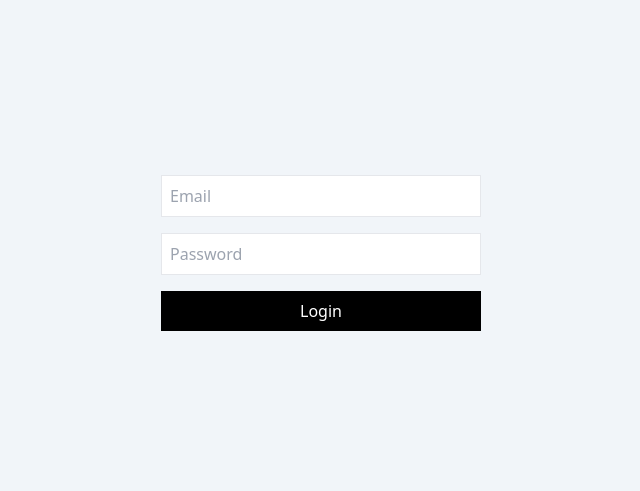
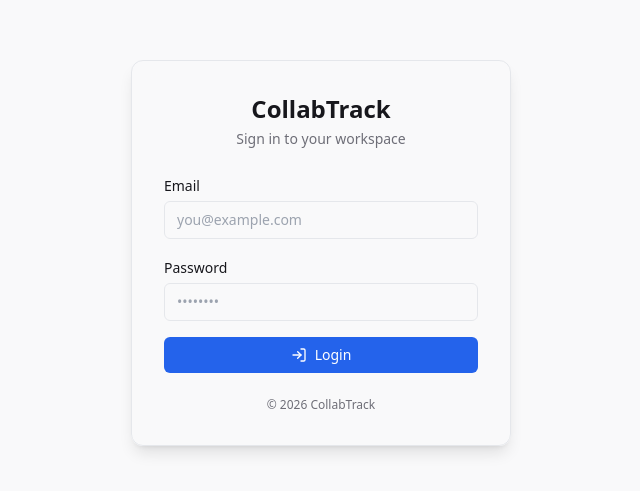
Before and after one commit to arunsinghcodes/collabtrack-frontend, a Next.js app: page /login in a window 1280 px wide. Shown: the part 147-638 px from the top of the page, without its empty margins (319-959 px from the left). Built offline with nearby package versions, Linux system fonts and the light colour scheme.

Commit message:
feat: Login page redesgib

```diff
--- a/src/app/(auth)/layout.js
+++ b/src/app/(auth)/layout.js
@@ -1,6 +1,7 @@
 export default function AuthLayout({ children }) {
   return (
-    <div className="min-h-screen flex items-center justify-center bg-slate-100">
+    <div className="min-h-screen flex items-center justify-center bg-background">
+      <div className="absolute inset-0 -z-10 bg-gradient-to-br from-primary/10 via-background to-background" />
       {children}
     </div>
   );
--- a/src/app/(auth)/login/page.js
+++ b/src/app/(auth)/login/page.js
@@ -1,50 +1,117 @@
 "use client";
 
 import { useState } from "react";
+import { useRouter } from "next/navigation";
 import { loginApi } from "@/services/auth.service";
-import { useRouter } from "next/navigation";
+import { Loader2, LogIn } from "lucide-react";
 
 export default function LoginPage() {
   const router = useRouter();
+
   const [email, setEmail] = useState("");
   const [password, setPassword] = useState("");
+  const [loading, setLoading] = useState(false);
+  const [error, setError] = useState("");
 
   const handleLogin = async () => {
+    if (!email || !password) {
+      setError("Email and password required");
+      return;
+    }
+
     try {
+      setLoading(true);
+      setError("");
+
       const res = await loginApi({ email, password });
 
       localStorage.setItem("accessToken", res.data.data.accessToken);
 
       router.push("/dashboard");
     } catch (err) {
-      alert("Invalid credentials");
+      setError("Invalid email or password");
+    } finally {
+      setLoading(false);
     }
   };
 
   return (
-    <div className="flex h-screen items-center justify-center">
-      <div className="w-80 space-y-4">
+    <div
+      className="
+        w-[380px]
+        rounded-xl
+        border
+        bg-background/80
+        backdrop-blur-md
+        p-8
+        shadow-lg
+      "
+    >
+      {/* Title */}
+      <div className="mb-6 text-center">
+        <h1 className="text-2xl font-semibold">CollabTrack</h1>
+        <p className="text-sm text-muted-foreground mt-1">
+          Sign in to your workspace
+        </p>
+      </div>
+
+      {/* Form */}
+      <div className="space-y-4">
+        <div>
+          <label className="text-sm font-medium">Email</label>
           <input
-          placeholder="Email"
-          className="w-full border p-2"
+            type="email"
+            placeholder="you@example.com"
             value={email}
             onChange={(e) => setEmail(e.target.value)}
+            className="
+              mt-1 w-full rounded-md border bg-background px-3 py-2
+              text-sm outline-none
+              focus:border-primary focus:ring-1 focus:ring-primary
+            "
           />
+        </div>
 
+        <div>
+          <label className="text-sm font-medium">Password</label>
           <input
             type="password"
-          placeholder="Password"
-          className="w-full border p-2"
+            placeholder="••••••••"
             value={password}
             onChange={(e) => setPassword(e.target.value)}
+            className="
+              mt-1 w-full rounded-md border bg-background px-3 py-2
+              text-sm outline-none
+              focus:border-primary focus:ring-1 focus:ring-primary
+            "
           />
+        </div>
+
+        {error && <p className="text-sm text-destructive">{error}</p>}
 
         <button
           onClick={handleLogin}
-          className="w-full bg-black text-white p-2"
+          disabled={loading}
+          className="
+            mt-2 flex w-full items-center justify-center gap-2
+            rounded-md bg-primary px-4 py-2 text-sm font-medium
+            text-primary-foreground
+            hover:bg-primary/90
+            disabled:opacity-60
+          "
         >
+          {loading ? (
+            <Loader2 className="h-4 w-4 animate-spin" />
+          ) : (
+            <LogIn className="h-4 w-4" />
+          )}
           Login
         </button>
+      </div>
+
+      {/* Footer */}
+      <div className="mt-6 text-center text-xs text-muted-foreground">
+        © {new Date().getFullYear()} CollabTrack
       </div>
     </div>
   );
--- a/src/app/layout.js
+++ b/src/app/layout.js
@@ -2,6 +2,7 @@ import { ThemeProvider } from "@/components/providers/theme-provider";
 import "./globals.css";
 import KeyboardShortcuts from "@/components/providers/keyboard-shortcuts";
 import "@/lib/axios-interceptor";
+import AxiosProvider from "@/components/providers/axios-provider";
 
 export const metadata = {
   title: "CollabTrack",
@@ -12,11 +13,8 @@ export default function RootLayout({ children }) {
   return (
     <html lang="en" suppressHydrationWarning>
       <body>
-        <ThemeProvider
-          attribute="class"
-          defaultTheme="system"
-          enableSystem
-        >
+        <ThemeProvider attribute="class" defaultTheme="system" enableSystem>
+          <AxiosProvider />
           <KeyboardShortcuts />
           {children}
         </ThemeProvider>
--- /dev/null
+++ b/src/components/providers/axios-provider.jsx
@@ -0,0 +1,7 @@
+"use client";
+
+import "@/lib/axios-interceptor";
+
+export default function AxiosProvider() {
+  return null;
+}
```
Lines whose indentation alone changed are shown as unchanged.
